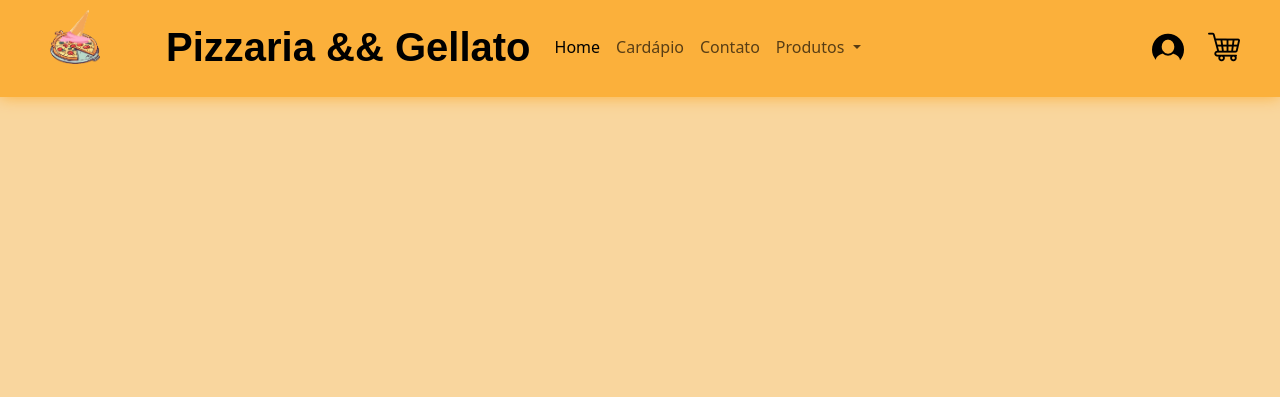
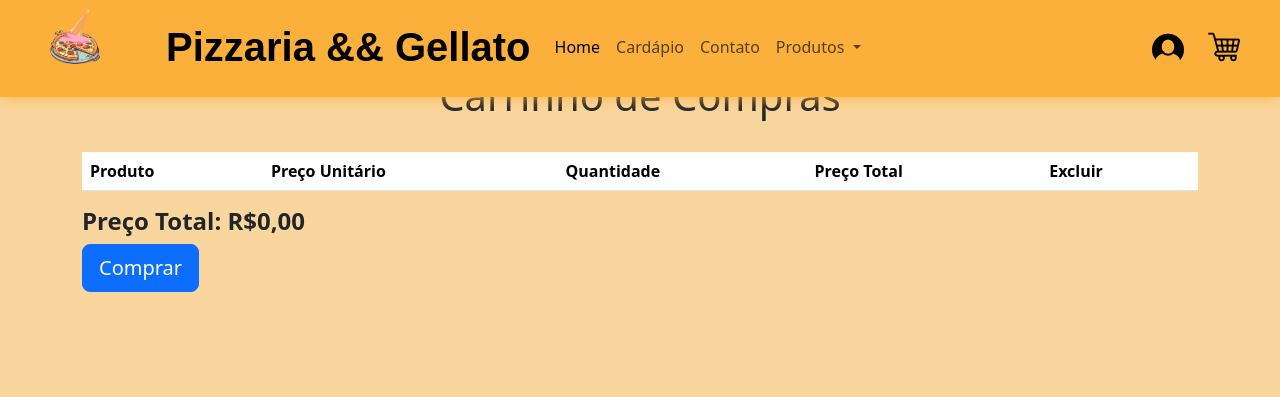
Before and after one commit to TataVic/PizzariaGellato, a PHP site: page /carrinho.php in a window 1280 px wide. Shown: the top 397 px of the page. Run offline with PHP 8.4, Linux system fonts and the light colour scheme; lists and menus that the app fills with data are empty; some web fonts are replaced.

Commit message:
alguns testes de imagens e carrinho

```diff
--- a/PizzaGellato/ListProdutos.php
+++ b/PizzaGellato/ListProdutos.php
@@ -21,11 +21,9 @@ $produtos = $produtos->getAll();
                             <div class="card-body d-flex flex-column align-items-center">
                                 <div class="text-center">
                                     <?php if (!empty($produto['imagem'])): ?>
-                                        <img src="assents/produtos/<?php echo $produto['imagem']; ?>"
-                                            class="card-img-top img-fluid" alt="Imagem do Produto" style="max-height: 150px; max-width: 100%;">
+                                        <img src="assents/produtos/<?php echo $produto['imagem']; ?>"class="card-img-top img-fluid" alt="Imagem do Produto" style="max-height: 150px; max-width: 100%;">
                                     <?php else: ?>
-                                        <img src="assents/css/images/img_default.png"
-                                            class="card-img-top img-fluid img-produto" alt="Imagem Padrão" style="max-height: 150px; max-width: 100%;">
+                                        <img src="assents/css/images/img_default.png" class="card-img-top img-fluid img-produto" alt="Imagem Padrão" style="max-height: 150px; max-width: 100%;">
                                     <?php endif; ?>
                                 </div>
                                 <div class="card-body d-flex flex-column align-items-center">
--- a/PizzaGellato/cadastroproduto.php
+++ b/PizzaGellato/cadastroproduto.php
@@ -6,18 +6,18 @@
 
 ?>
 <?php require "head.php"?>
-<body>
+<body style="background-color: #f9d69e;">>
 <?php require "navbar.php"?>
 <div class="container overflow-hidden" style="padding-top: 110px;">
   <div class="row gy-5 justify-content-center align-items-center">
     <div class="col-4" id="coluna2-cadastro"> <!-- Cadastro -->
-      <form  method="POST" action="adicionarproduto.php">
+      <form  method="POST" action="adicionarproduto.php" enctype="multipart/form-data">
         <div class="text-center" id="titulo-login">
           <h2>Cadastro - Produtos</h2>
         </div>
        <div class="p-3">
         <label for="imagem" class="form-label">Imagem/Foto:</label>
-        <input class="form-control" type="file" id="imagem" name="imagem" accept="images/*" enctype="multipart/form-data" placeholder="Imagem do Produto">
+        <input class="form-control" type="file" id="imagem" name="imagem" accept="images/*"  placeholder="Imagem do Produto">
       </div>
       <div class="p-3" id="caixas"> <!-- terminar os names -->
         <label for="inputNome" class="form-label">Nome do produto:</label>
--- a/PizzaGellato/carrinho.php
+++ b/PizzaGellato/carrinho.php
@@ -1,3 +1,36 @@
+<script>
+    function removerItem(id) {
+        // Redireciona para removerItemCarrinho.php com o ID do produto
+        window.location.href = 'removerItemCarrinho.php?id_produto=' + id;
+    }
+
+    function comprarProdutos() {
+        // Redireciona para o arquivo compra.php
+        window.location.href = 'compra.php';
+    }
+</script>
+
+<?php
+/* session_start();
+
+// Verifica se o usuário está logado
+if (!isset($_SESSION['logado'])) {
+    header("Location: index.php");
+    exit();
+} */
+
+// Inicializa o preço total como zero
+$precoTotal = 0;
+
+// Verifica se a chave 'carrinho' está definida na sessão
+if (isset($_SESSION['carrinho'])) {
+    // Calcula o preço total de todos os produtos no carrinho
+    foreach ($_SESSION['carrinho'] as $item) {
+        $precoTotal += $item['preco'] * $item['quantidade'];
+    }
+}
+?>
+
 <!DOCTYPE html>
 <html lang="pt-br">
 
@@ -5,5 +38,55 @@
 <?php require "head.php"?>
     <body style=" background-color: #f9d69e;">
     <?php require "navbar.php"?>
+
+    <div>
+
+    <main class="container mt-5" id="formulario">
+        <br><h1 class="text-center">Carrinho de Compras</h1><br>
+
+        <!-- Tabela de produtos no carrinho -->
+        <table class="table">
+            <thead>
+                <tr>
+                    <th>Produto</th>
+                    <th>Preço Unitário</th>
+                    <th>Quantidade</th>
+                    <th>Preço Total</th>
+                    <th>Excluir</th>
+                </tr>
+            </thead>
+            <tbody>
+                <?php
+                // Verifica se a chave 'carrinho' está definida na sessão
+                if (isset($_SESSION['carrinho'])) {
+                    foreach ($_SESSION['carrinho'] as $item) :
+                ?>
+                        <tr>
+                            <td><?php echo $item['nome']; ?></td>
+                            <td>R$ <?php echo number_format($item['preco'], 2, ',', '.'); ?></td>
+                            <td><?php echo $item['quantidade']; ?></td>
+                            <td>R$ <?php echo number_format($item['preco'] * $item['quantidade'], 2, ',', '.'); ?></td>
+                            <td>
+                                <!-- Botão "Excluir" -->
+                                <button type="button" class="btn btn-danger" onclick="removerItem(<?php echo $item['id']; ?>)">
+                                    <svg xmlns="http://www.w3.org/2000/svg" viewBox="0 0 24 24" width="24" height="24">
+                                        <path d="M16 1.75V3h5.25a.75.75 0 0 1 0 1.5H2.75a.75.75 0 0 1 0-1.5H8V1.75C8 .784 8.784 0 9.75 0h4.5C15.216 0 16 .784 16 1.75Zm-6.5 0V3h5V1.75a.25.25 0 0 0-.25-.25h-4.5a.25.25 0 0 0-.25.25ZM4.997 6.178a.75.75 0 1 0-1.493.144L4.916 20.92a1.75 1.75 0 0 0 1.742 1.58h10.684a1.75 1.75 0 0 0 1.742-1.581l1.413-14.597a.75.75 0 0 0-1.494-.144l-1.412 14.596a.25.25 0 0 1-.249.226H6.658a.25.25 0 0 1-.249-.226L4.997 6.178Z"></path>
+                                        <path d="M9.206 7.501a.75.75 0 0 1 .793.705l.5 8.5A.75.75 0 1 1 9 16.794l-.5-8.5a.75.75 0 0 1 .705-.793Zm6.293.793A.75.75 0 1 0 14 8.206l-.5 8.5a.75.75 0 0 0 1.498.088l.5-8.5Z"></path>
+                                    </svg>
+                                </button>
+                            </td>
+                        </tr>
+                <?php endforeach;
+                } ?>
+            </tbody>
+        </table>
+
+        <!-- Preço total e botão "Comprar" -->
+        <div class="text-right">
+            <h4><strong>Preço Total: R$<?php echo number_format($precoTotal, 2, ',', '.'); ?></strong></h4>
+            <button class="btn btn-primary btn-lg" onclick="comprarProdutos()">Comprar</button>
+        </div>
+    </main>
+</div>
 </body>
 </html>
--- a/PizzaGellato/head.php
+++ b/PizzaGellato/head.php
@@ -3,7 +3,6 @@
 		<link rel="icon" href="assents/css/images/pizza.png" type="image">
 		<title>Pizzaria Gellatis</title>
 		<meta charset="utf-8">
-		<meta content="width=device-width, initia-scale=1.0, user-scalabre=0" name="viewport">
 		<link rel="stylesheet" type="text/css" href="style.css">
 		<link rel="preconnect" href="https://fonts.googleapis.com">
 		<link rel="preconnect" href="https://fonts.gstatic.com" crossorigin>
--- a/PizzaGellato/navbar.php
+++ b/PizzaGellato/navbar.php
@@ -35,7 +35,7 @@
         </ul>
           <div class="nav-item" id="btn-menu">
             <a href="login.php" id="user"><img src="assents/css/images/usuario.png"></a>
-            <a id="carrinho"><img src="assents/css/images/carrinho.png"></a>
+            <a id="carrinho" href="carinho.php"><img src="assents/css/images/carrinho.png"></a>
           </div>
 
       </div>
--- a/PizzaGellato/style.css
+++ b/PizzaGellato/style.css
@@ -66,3 +66,6 @@
     background-color: #fbb03b;
     box-shadow: 0 0 20px #fbb03b;
 }
+.body{
+    background-color: #f9d69e;
+}
```
Also changed, not shown: PizzaGellato/adicionarcarrinho.php (added, +45 -0 lines), PizzaGellato/adicionarproduto.php (+11 -1 lines), PizzaGellato/footer.php (+4 -3 lines), PizzaGellato/assents/produtos/550721783800d8423aff178a96e4863e.jpg (added).
